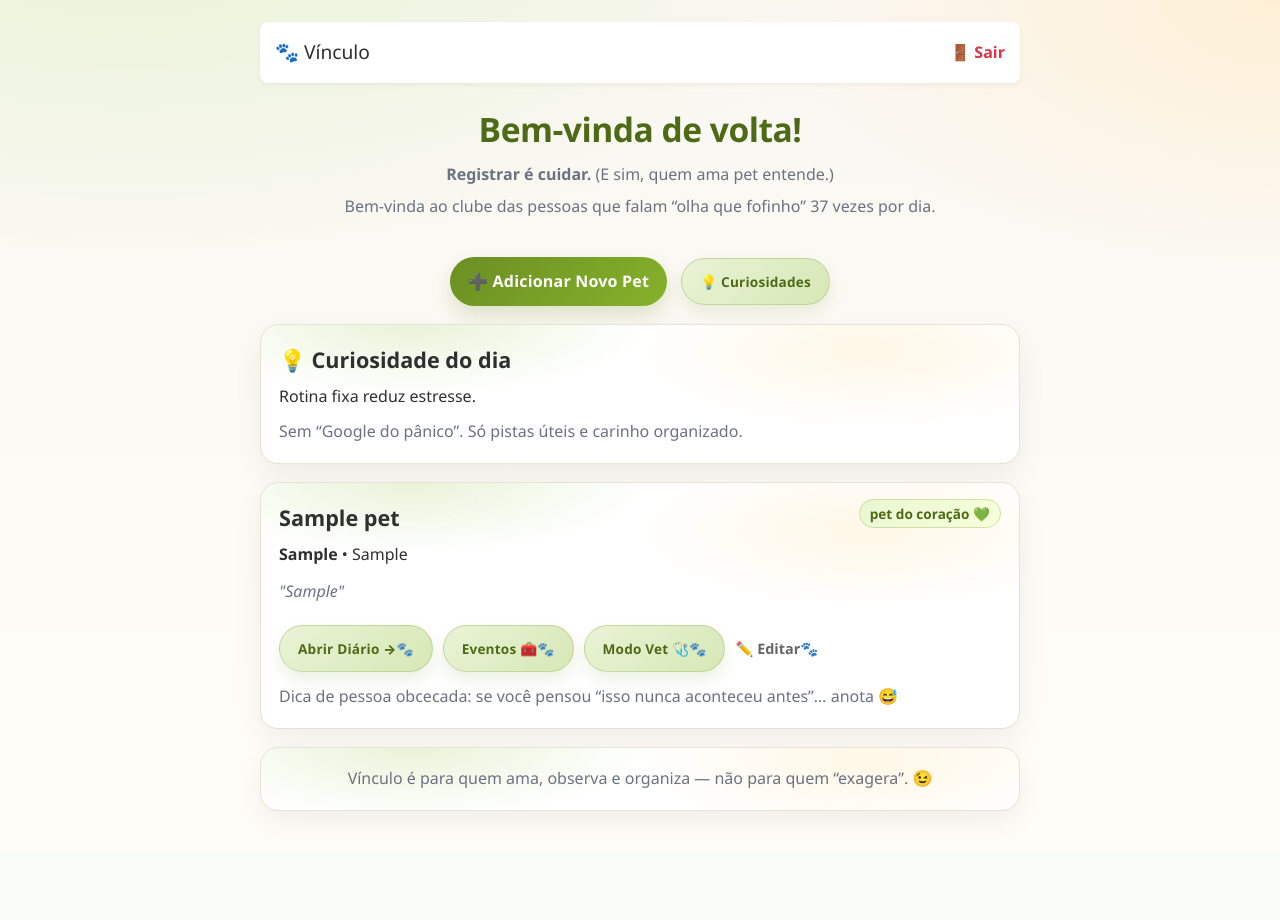
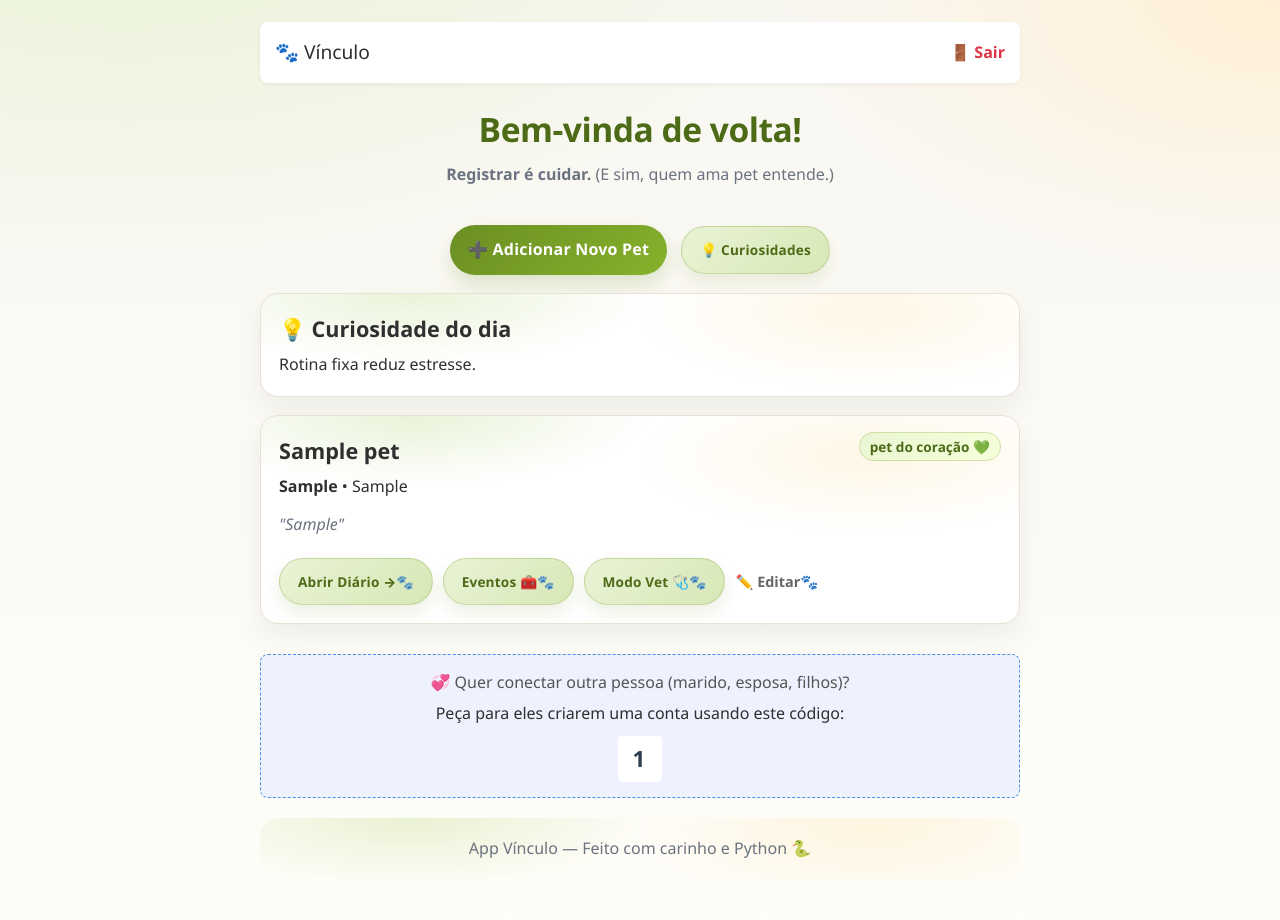
Before and after one commit to sabrinaandraderocha-cmyk/vinculo-pets, a Flask app: page / in a window 1280 px wide. Before the commit the page ends 811 px from the top, so only its background shows below. Run offline with Flask 3, Linux system fonts and the light colour scheme; the visitor is signed in with stand-in values (Sample User, id 1); tables that the repository leaves empty hold one stand-in row (values such as "Sample post").

Commit message:
Update index.html

```diff
--- a/templates/index.html
+++ b/templates/index.html
@@ -5,30 +5,29 @@
   <title>Vínculo - Início</title>
   <link rel="stylesheet" href="{{ url_for('static', filename='style.css') }}">
   <style>
-    /* Estilos rápidos para o menu e alertas, caso não tenha no CSS */
+    /* Estilos rápidos para as novidades */
     .top-nav {
-      background: #ffffff;
-      padding: 15px;
-      margin-bottom: 20px;
-      border-radius: 8px;
-      box-shadow: 0 2px 5px rgba(0,0,0,0.05);
-      display: flex;
-      justify-content: space-between;
-      align-items: center;
+      background: #ffffff; padding: 15px; margin-bottom: 20px;
+      border-radius: 8px; box-shadow: 0 2px 5px rgba(0,0,0,0.05);
+      display: flex; justify-content: space-between; align-items: center;
     }
-    .top-nav a { text-decoration: none; font-weight: bold; }
-    .btn-logout { color: #dc3545; }
+    .top-nav a { text-decoration: none; font-weight: bold; color: #555; }
+    .btn-logout { color: #dc3545 !important; } /* Vermelho para sair */
 
-    .flash-msg {
-      padding: 10px;
-      border-radius: 6px;
-      margin-bottom: 15px;
-      font-size: 0.9em;
-    }
+    .flash-msg { padding: 12px; border-radius: 6px; margin-bottom: 15px; font-size: 0.95em; }
     .flash-success { background: #d4edda; color: #155724; border: 1px solid #c3e6cb; }
     .flash-error { background: #f8d7da; color: #721c24; border: 1px solid #f5c6cb; }
     .flash-warning { background: #fff3cd; color: #856404; border: 1px solid #ffeeba; }
     .flash-info { background: #d1ecf1; color: #0c5460; border: 1px solid #bee5eb; }
+
+    .family-box {
+      background: #eef2ff; border: 1px dashed #4a90e2; padding: 15px;
+      border-radius: 8px; text-align: center; margin-top: 30px;
+    }
+    .family-code {
+      font-size: 1.4em; font-weight: bold; color: #2c3e50; letter-spacing: 2px;
+      background: #fff; padding: 5px 15px; border-radius: 4px; display: inline-block; margin-top: 5px;
+    }
   </style>
 </head>
 <body>
@@ -56,9 +55,6 @@
     <header>
       <h1>Bem-vinda de volta!</h1>
       <p><strong>Registrar é cuidar.</strong> (E sim, quem ama pet entende.)</p>
-      <p class="muted" style="margin-top:6px;">
-        Bem-vinda ao clube das pessoas que falam “olha que fofinho” 37 vezes por dia.
-      </p>
     </header>
 
     <div style="text-align:center; margin: 18px 0 18px;">
@@ -69,17 +65,14 @@
     <div class="pet-card">
       <h2 style="margin-top:0;">💡 Curiosidade do dia</h2>
       <p style="margin:0;">{{ curiosidade_home }}</p>
-      <p class="muted" style="margin:10px 0 0;">
-        Sem “Google do pânico”. Só pistas úteis e carinho organizado.
-      </p>
     </div>
 
     {% if pets|length == 0 %}
       <div class="pet-card">
-        <h2 style="margin-top:0;">Nenhum pet cadastrado… ainda 😭</h2>
+        <h2 style="margin-top:0;">Nenhum pet por aqui… ainda 😭</h2>
         <p class="muted">
-          Seu futuro eu vai agradecer quando você tiver tudo organizadinho:
-          personalidade, rotina, eventos, agenda e aquele “quieto demais pro meu gosto”.
+          Cadastre seu bichinho ou peça para seu parceiro(a) cadastrar na conta dele!
+          Como vocês estão conectados, vai aparecer aqui automaticamente.
         </p>
         <a href="/cadastrar" class="btn-primary">Cadastrar o primeiro 🐶🐱</a>
       </div>
@@ -92,7 +85,6 @@
             <h2 style="margin:0;">{{ pet.nome }}</h2>
             <p style="margin:6px 0 0;"><strong>{{ pet.especie }}</strong>{% if pet.nascimento %} • {{ pet.nascimento }}{% endif %}</p>
           </div>
-
           <div>
             <span class="humor-tag">pet do coração 💚</span>
           </div>
@@ -101,26 +93,27 @@
         {% if pet.obs %}
           <p style="margin:12px 0 0;"><em>"{{ pet.obs }}"</em></p>
         {% else %}
-          <p class="muted" style="margin:12px 0 0;">Sem descrição ainda (suspeito… mas ok).</p>
+          <p class="muted" style="margin:12px 0 0;">Sem descrição ainda.</p>
         {% endif %}
 
         <div style="display:flex; gap:10px; flex-wrap:wrap; margin-top:14px;">
           <a href="/pet/{{ pet.id }}" class="btn-primary btn-export">Abrir Diário →</a>
           <a href="/pet/{{ pet.id }}/eventos" class="btn-primary btn-export">Eventos 🧰</a>
           <a href="/pet/{{ pet.id }}/modo-vet" class="btn-primary btn-export">Modo Vet 🩺</a>
-
-          <a href="/pet/{{ pet.id }}/editar" style="font-size:0.9em; align-self:center; color:#666;">✏️ Editar</a>
+          <a href="/pet/{{ pet.id }}/editar" style="font-size:0.9em; align-self:center; color:#666; text-decoration:none;">✏️ Editar</a>
         </div>
-
-        <p class="muted" style="margin:12px 0 0;">
-          Dica de pessoa obcecada: se você pensou “isso nunca aconteceu antes”… anota 😅
-        </p>
       </div>
     {% endfor %}
 
-    <div class="pet-card" style="text-align:center;">
+    <div class="family-box">
+      <p style="margin:0; color:#555;">💞 Quer conectar outra pessoa (marido, esposa, filhos)?</p>
+      <p style="margin:5px 0;">Peça para eles criarem uma conta usando este código:</p>
+      <div class="family-code">{{ my_code }}</div>
+    </div>
+
+    <div class="pet-card" style="text-align:center; margin-top: 20px; border:none; box-shadow:none; background:transparent;">
       <p class="muted" style="margin:0;">
-        Vínculo é para quem ama, observa e organiza — não para quem “exagera”. 😉
+        App Vínculo — Feito com carinho e Python 🐍
       </p>
     </div>
 
```
